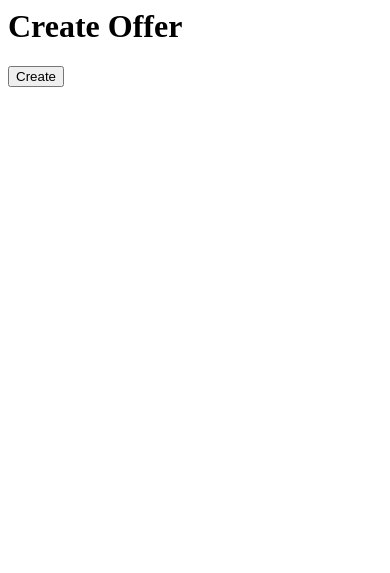
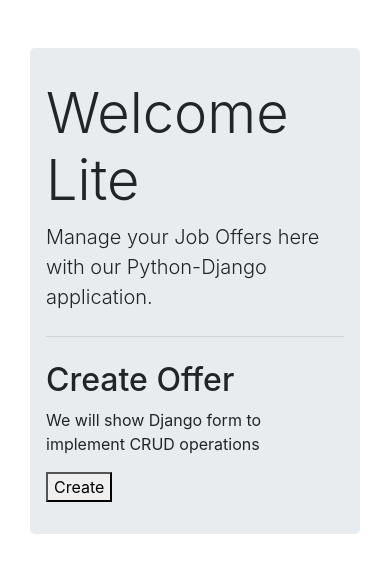
Before and after one commit to HarryLinux/WelcomeLite, a Django app: page /addOffer/ in a window 390 px wide. Shown: the top 573 px of the page. Run offline with Django 3.2, Linux system fonts and the light colour scheme.

Commit message:
Base site template, integrated w/ other templates

```diff
--- a/WelcomeLiteApp/templates/WelcomeLiteApp/add_offer.html
+++ b/WelcomeLiteApp/templates/WelcomeLiteApp/add_offer.html
@@ -1,7 +1,12 @@
-<h1>Create Offer</h1>
+{% extends 'WelcomeLiteApp/base.html' %}
 
+
+{% block content %}
+<h2>Create Offer</h2>
+<p>We will show Django form to implement CRUD operations</p>
 <form method="post">
     {% csrf_token %}
 
     <button type="submit">Create</button>
 </form>
+{% endblock content %}
--- /dev/null
+++ b/WelcomeLiteApp/templates/WelcomeLiteApp/base.html
@@ -0,0 +1,31 @@
+<!DOCTYPE html>
+<html lang="en">
+<head>
+    <meta charset="UTF-8">
+    <meta name="viewport" content="width=device-width, initial-scale=1.0">
+    <title>WelcomeLite</title>
+    <!-- Bootstrap CSS CDN Links -->
+    <link rel="stylesheet" href="https://cdn.jsdelivr.net/npm/bootstrap@4.5.3/dist/css/bootstrap.min.css" integrity="sha384-TX8t27EcRE3e/ihU7zmQxVncDAy5uIKz4rEkgIXeMed4M0jlfIDPvg6uqKI2xXr2" crossorigin="anonymous">
+    <!-- Fontawesome CDN Link -->
+    <link rel="stylesheet" href="https://cdnjs.cloudflare.com/ajax/libs/font-awesome/5.15.1/css/all.min.css">
+</head>
+<body>
+    <!-- Main App Container -->
+    <div class="container">
+        <div class="col-md-10 offset-md-1 mt-5">
+            <div class="jumbotron">
+                <h1 class="display-4">Welcome Lite</h1>
+                <p class="lead">Manage your Job Offers here with our Python-Django application.</p>
+                <hr class="my-4">
+                <!-- Block content where the other views will display -->
+                {% block content %}
+                {% endblock content %}
+              </div>
+        </div>
+    </div>
+    <!-- Bootstrap JS CDN Links -->
+    <script src="https://code.jquery.com/jquery-3.5.1.slim.min.js" integrity="sha384-DfXdz2htPH0lsSSs5nCTpuj/zy4C+OGpamoFVy38MVBnE+IbbVYUew+OrCXaRkfj" crossorigin="anonymous"></script>
+    <script src="https://cdn.jsdelivr.net/npm/popper.js@1.16.1/dist/umd/popper.min.js" integrity="sha384-9/reFTGAW83EW2RDu2S0VKaIzap3H66lZH81PoYlFhbGU+6BZp6G7niu735Sk7lN" crossorigin="anonymous"></script>
+    <script src="https://cdn.jsdelivr.net/npm/bootstrap@4.5.3/dist/js/bootstrap.min.js" integrity="sha384-w1Q4orYjBQndcko6MimVbzY0tgp4pWB4lZ7lr30WKz0vr/aWKhXdBNmNb5D92v7s" crossorigin="anonymous"></script>
+</body>
+</html>
--- a/WelcomeLiteApp/templates/WelcomeLiteApp/edit_offer.html
+++ b/WelcomeLiteApp/templates/WelcomeLiteApp/edit_offer.html
@@ -1,7 +1,11 @@
-<h1>Edit Offer</h1>
+{% extends 'WelcomeLiteApp/base.html' %}
+
+{% block content %}
+<h2>Edit Offer</h2>
 <h3>{{ job_offer }}</h3>
 <form method="post">
     {% csrf_token %}
 
     <button type="submit">Save</button>
 </form>
+{% endblock content %}
```
Also changed, not shown: WelcomeLiteApp/templates/WelcomeLiteApp/index.html (+6 -1 lines).
